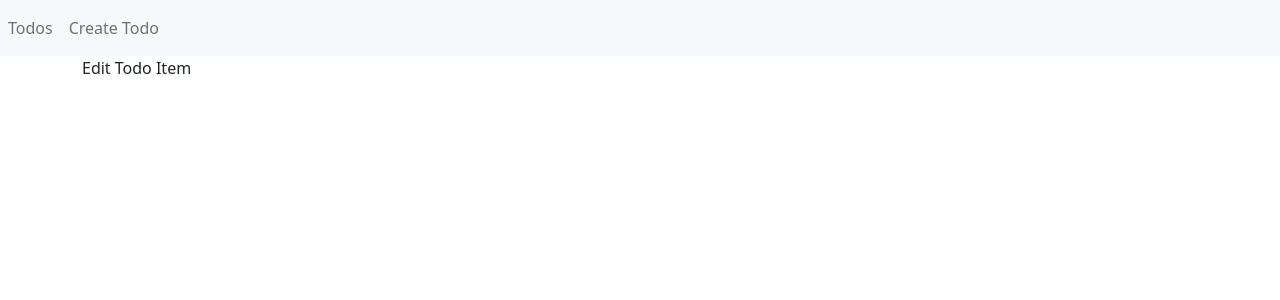
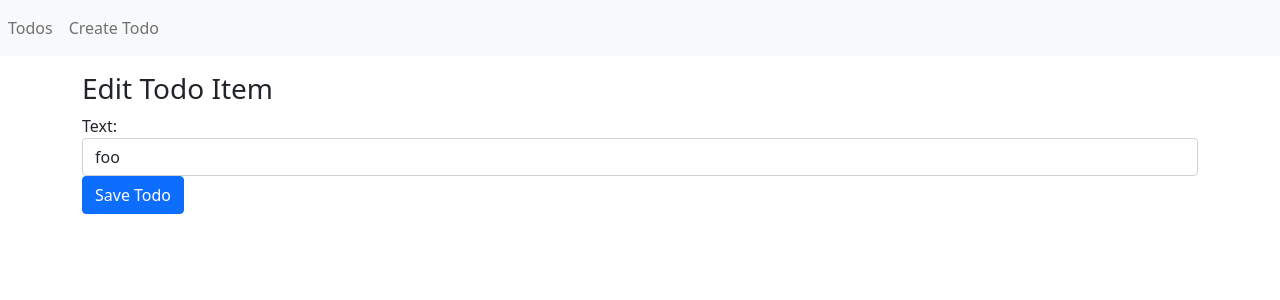
Before and after one commit to patpatforcadela/CRUD_MERN, a React (Create React App) app: page /edit/1 in a window 1280 px wide. Shown: the top 300 px of the page. Built offline with nearby package versions, Linux system fonts and the light colour scheme.

Commit message:
Added TodoForm

```diff
--- a/src/CreateTodo.js
+++ b/src/CreateTodo.js
@@ -1,30 +1,15 @@
 import React from 'react'
-import { useForm } from 'react-hook-form'
-import { useHistory } from 'react-router-dom';
-
+import { TodoForm } from './TodoForm';
 export const CreateTodo = () => {
-    const { register, handleSubmit } = useForm();
-    const history = useHistory()
-
-    const onSubmit = handleSubmit((data) => {
+    const onSubmit = (data) => {
         alert(JSON.stringify(data));
         history.push('/')
-    })
+    }
     return (
         <div className="container">
             <div className="mt-3">
                 <h3>Create Todo Item</h3>
-                <form onSubmit={onSubmit}>
-                    <div className="form-group">
-                        <label htmlFor="text">Text:</label>
-                        <input {...register('text')} className="form-control" type="text" name="text" id="text" />
-                    </div>
-                    <div className="form-group">
-                        <button type="submit" className="btn btn-primary" >
-                            Create Todo
-                        </button>
-                    </div>
-                </form>
+                <TodoForm todo={todo} onSubmit={onSubmit} />
             </div>
         </div>
     )
--- a/src/EditTodo.js
+++ b/src/EditTodo.js
@@ -1,5 +1,25 @@
-import React from 'react'
+import React, { useState, useEffect } from 'react'
+import { TodoForm } from './TodoForm'
 
 export const EditTodo = () => {
-    return <div className="container">Edit Todo Item</div>
+    const [todo, setTodo] = useState()
+
+    useEffect(() => {
+        setTodo({
+            text: "foo"
+        })
+    }, [])
+
+    const onSubmit = (data) => {
+        alert(JSON.stringify(data))
+    }
+    return todo ? (
+        <div className="container">
+            <div className="mt-3">
+                <h3>Edit Todo Item</h3>
+                <TodoForm todo={todo} onSubmit={onSubmit} />
+            </div>
+        </div>
+    ) :
+        <div>Loading</div>
 }
--- /dev/null
+++ b/src/TodoForm.js
@@ -0,0 +1,26 @@
+import React from 'react'
+import { useForm } from 'react-hook-form'
+import { useHistory } from 'react-router-dom';
+
+export const TodoForm = ({ todo, onSubmit }) => {
+    const { register, handleSubmit } = useForm({ defaultValues: { text: todo ? todo.text : "" } });
+    const history = useHistory()
+
+    const submitHandler = handleSubmit((data) => {
+        onSubmit(data)
+        history.push('/')
+    })
+    return (
+        <form onSubmit={submitHandler}>
+            <div className="form-group">
+                <label htmlFor="text">Text:</label>
+                <input {...register('text')} className="form-control" type="text" name="text" id="text" />
+            </div>
+            <div className="form-group">
+                <button type="submit" className="btn btn-primary" >
+                    Save Todo
+                </button>
+            </div>
+        </form>
+    )
+}
```
